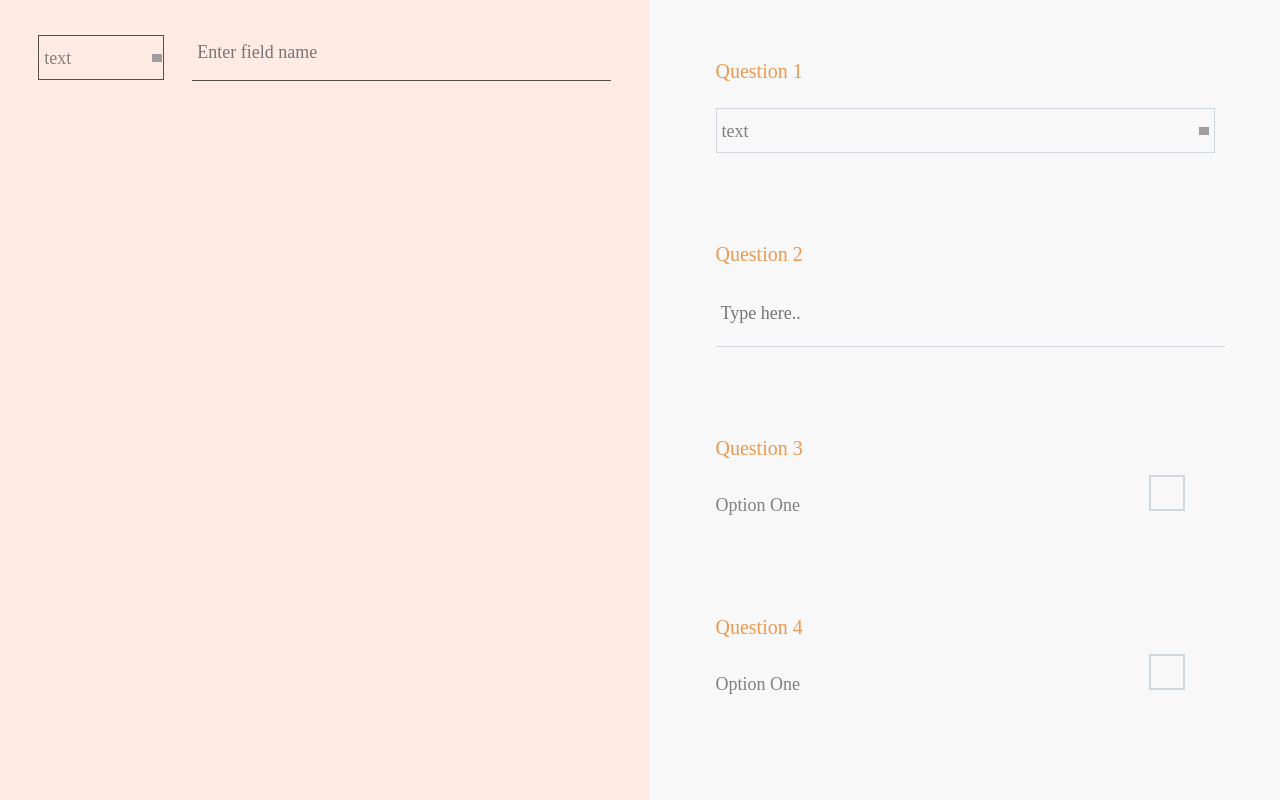
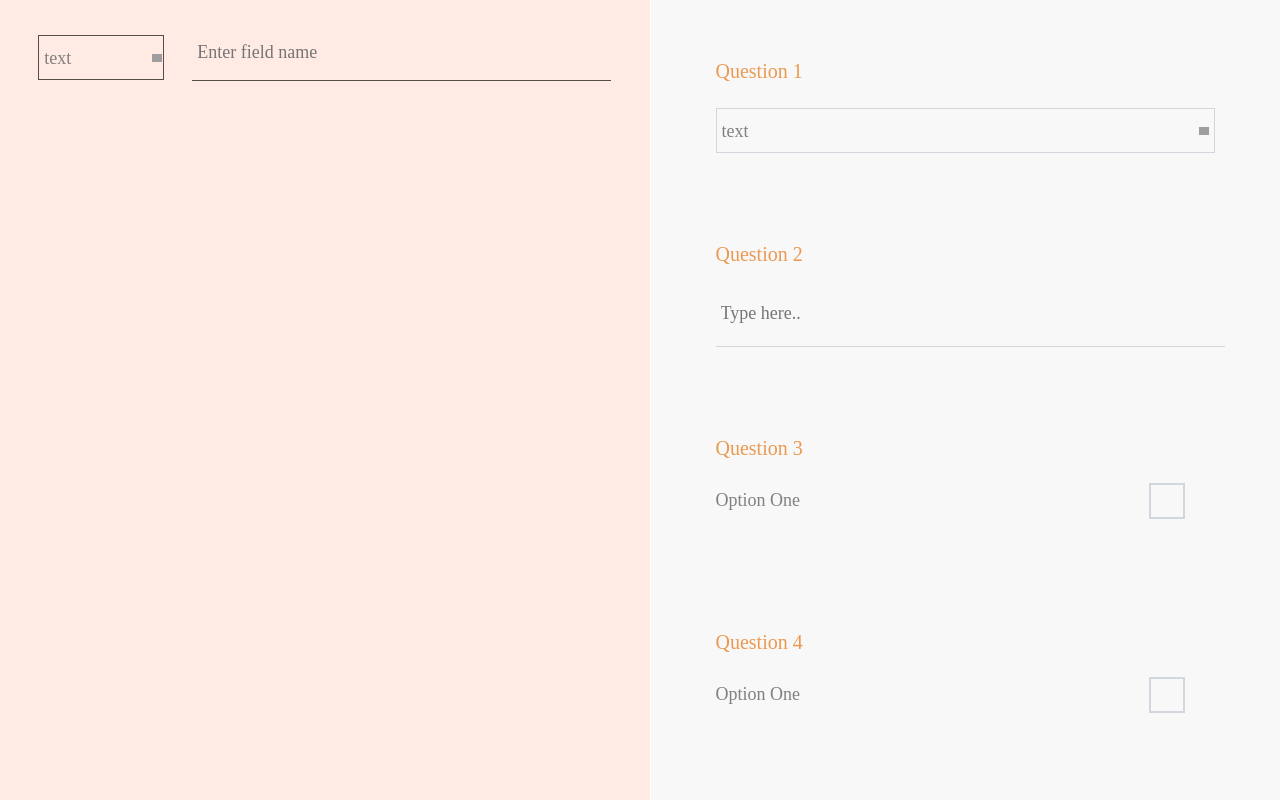
Before and after one commit to aktn/Dynamic-Form-Fields-React, a React (Create React App) app: page / in a window 1280 px wide. Built offline with nearby package versions, Linux system fonts and the light colour scheme; grey boxes are pictures that could not be loaded.

Commit message:
Moving Styled components outside func scope

```diff
--- a/src/components/UI/Checkbox.js
+++ b/src/components/UI/Checkbox.js
@@ -1,7 +1,6 @@
 import React from "react";
 import styled from "styled-components";
 
-const CheckBox = props => {
 const Wrapper = styled.div`
   background-color: transparent;
   display: block;
@@ -12,7 +11,7 @@ const CheckBox = props => {
 `;
 
 const Title = styled.label`
-    padding: 25px 0px 0px;
+  padding: 20px 0px;
   width: 100%;
   display: block;
   text-align: left;
@@ -77,6 +76,7 @@ const CheckBox = props => {
   }
 `;
 
+const CheckBox = props => {
   return (
     <>
       <Wrapper>
```
Lines whose indentation alone changed are shown as unchanged.
